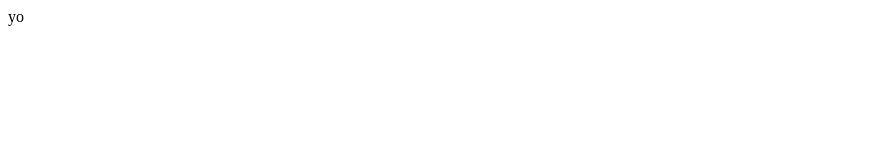
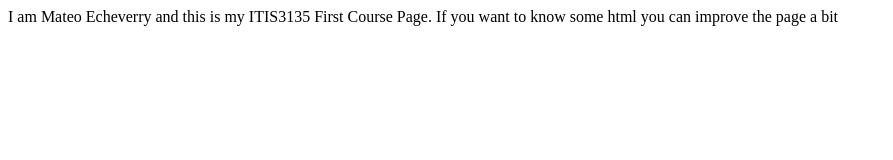
Before and after one commit to AyeTeo99/AyeTeo99.github.io, a plain HTML site: page index.html in a window 1280 px wide. Shown: the whole page, without its empty margins (0-893 px from the left). Drawn offline with Linux system fonts and the light colour scheme.

Commit message:
Update index.html

```diff
--- a/index.html
+++ b/index.html
@@ -1 +1 @@
-<p>yo</p>
+<p>I am Mateo Echeverry and this is my ITIS3135 First Course Page. If you want to know some html you can improve the page a bit</p>
```
